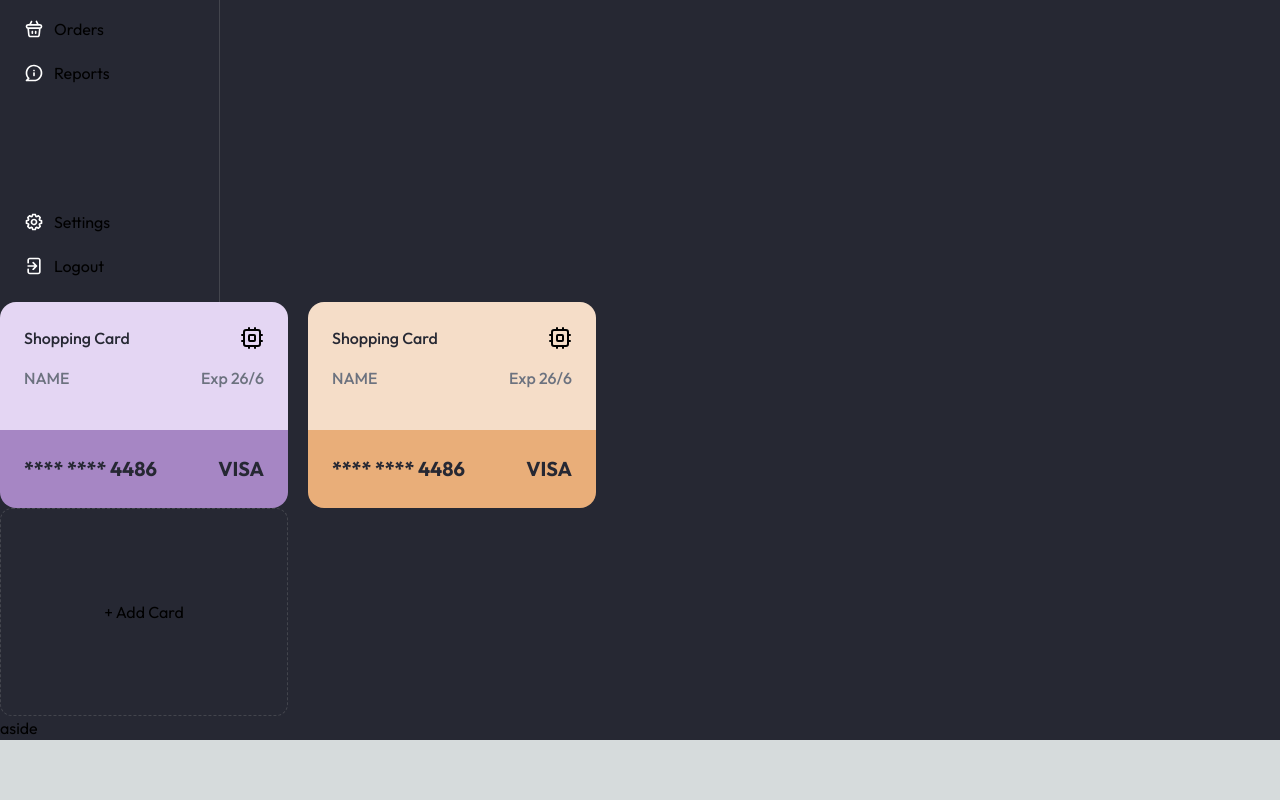
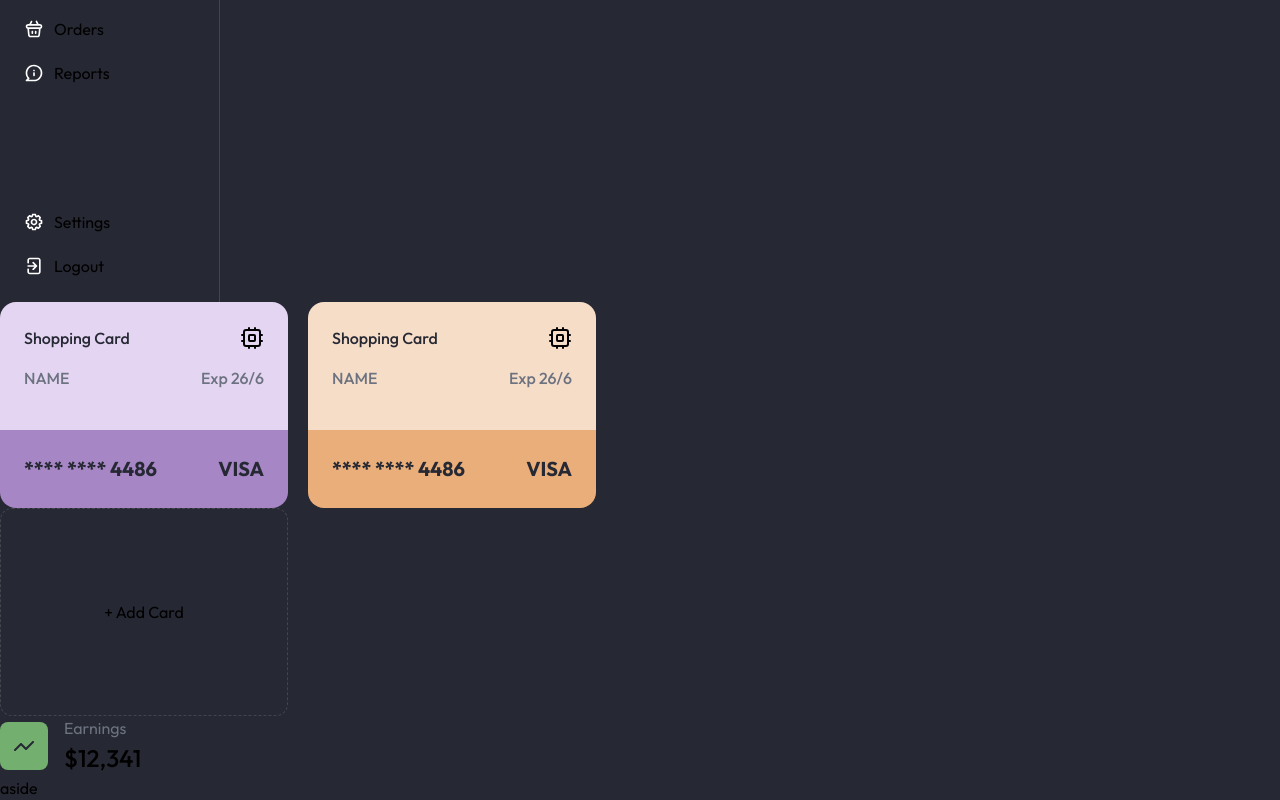
Before and after one commit to EdiedRamos/devchallenges, a Next.js app: page /bank-dashboard in a window 1280 px wide. Shown: the part 571-1371 px from the top of the page. Before the commit the page ends 1311 px from the top, so only its background shows below. Built offline with nearby package versions, Linux system fonts and the light colour scheme.

Commit message:
feat: create info component

```diff
--- a/src/app/bank-dashboard/(components)/content.tsx
+++ b/src/app/bank-dashboard/(components)/content.tsx
@@ -1,4 +1,4 @@
-import { ShoppingCard, AddCard } from ".";
+import { ShoppingCard, AddCard, Info } from ".";
 
 export function Content() {
   return (
@@ -14,6 +14,12 @@ export function Content() {
         />
       </div>
       <AddCard />
+      <Info
+        text="Earnings"
+        money="12341"
+        image="/bank-dashboard/show chart.svg"
+        iconColor="bg-bdb-green"
+      />
     </main>
   );
 }
--- a/src/app/bank-dashboard/(components)/index.ts
+++ b/src/app/bank-dashboard/(components)/index.ts
@@ -5,3 +5,4 @@ export * from "./content";
 
 export * from "./shoppingCard";
 export * from "./addCard";
+export * from "./info";
--- /dev/null
+++ b/src/app/bank-dashboard/(components)/info.tsx
@@ -0,0 +1,24 @@
+interface Props {
+  text: string;
+  money: string;
+  image: string;
+  iconColor: string;
+}
+
+export function Info({ text, money, image, iconColor }: Props) {
+  return (
+    <div className="flex flex-wrap items-center gap-4">
+      <div
+        className={`p-3 flex justify-center items-center rounded-lg ${iconColor}`}
+      >
+        <img src={image} alt="an icon" />
+      </div>
+      <div>
+        <p className="text-bdb-gray-100">{text}</p>
+        <p className="text-cs-24 font-medium">
+          ${Number(money).toLocaleString()}
+        </p>
+      </div>
+    </div>
+  );
+}
```
